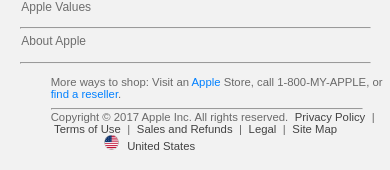
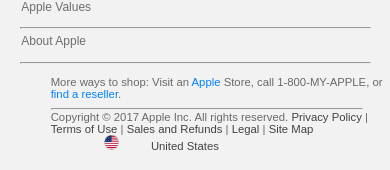
Before and after one commit to GabrielaSouza94/Projeto-WEB, a PHP site: page /home.html in a window 390 px wide. Shown: the part 1370-1540 px from the top of the page. Run offline with PHP 8.4, Linux system fonts and the light colour scheme.

Commit message:
Problemas na responsividade (não corrigidos)
Alterar foot 2  foot 3 : Problema na responsividade da imagem e do
rodapé.

```diff
--- a/HTML/CSS/home.css
+++ b/HTML/CSS/home.css
@@ -478,13 +478,9 @@ body {
 	text-decoration: underline;
 }
 
-.footer div img{
-	padding-left: 15%;
-	margin-top: 0%;
-}
 
 .foot1{
-	position: relative;
+	/*position: relative;*/
     text-align: left;
     font-size: 8.5pt;
     font-weight: normal;
@@ -497,7 +493,7 @@ body {
 }
 
 .foot2{
-	position: relative;
+	/*position: relative;*/
     text-align: left;
     font-size: 8.5pt;
     font-weight: normal;
@@ -511,6 +507,27 @@ body {
 	 padding-left: 1%;
 }
 
+.foot2 img{
+	padding-left: 15%;
+	margin-top: 0%;
+	padding-right: 7%;
+}
+
+.foot3{
+	position: relative;
+   /* text-align: left;*/
+    font-size: 8.5pt;
+    font-weight: normal;
+	color: #696969;
+	/*padding-left: 13%;*/
+}
+
+.foot3 > a{
+	 color: #424242;
+	/* padding-right: 1%;
+	 padding-left: 1%;*/
+}
+
 /*HR são as linhas usadas para separar os links */
 
 .hr1 {
@@ -522,3 +539,37 @@ body {
     	/*padding-left: 0.8%;
     	margin-right: 70%;*/
 }
+
+@media screen and (max-width: 995px) {
+	/*.footer div img{
+	margin-left: 0%;
+	margin-top: 0%;
+	}
+
+	.foot2{
+		float: left;
+		position: relative;
+		text-align: left;
+		font-size: 8.5pt;
+		font-weight: normal;
+		color: #696969;
+		/*padding-left: 3%;
+	}
+
+	.foot3{
+		position: relative;
+		float: left;
+		/* text-align: left;
+		font-size: 8.5pt;
+		font-weight: normal;
+		color: #696969;
+		/*padding-left: 5%;
+	}
+
+	/*hr1 é a linha entre o foot1 e o foot2
+	.hr1 {
+		display: none;
+    }*/
+}
+@media screen and (max-width: 875px) {}
+@media screen and (max-width: 340px) {}
--- a/HTML/home.html
+++ b/HTML/home.html
@@ -127,11 +127,23 @@
 		</div>
 
 		<div class="footer">
+
 			<div class="foot1">More ways to shop: Visit an <a href="#Apple">Apple</a> Store, call 1-800-MY-APPLE, or <a href="#find a reseller">find a reseller</a>.</div>
+
 			<!--<br/>--><div class="hr1"><hr /></div>
-			<div class="foot2">Copyright © 2017 Apple Inc. All rights reserved. <a href="#Privacy Policy">Privacy Policy</a> | <a href="#Terms of Use">Terms of Use</a> | <a href="#Sales and Refunds">Sales and Refunds</a> | <a href="#Legal ">Legal</a> | <a href="#Site Map">Site Map</a>  <img src="resources/images/usa.PNG" alt="USA flag" > <a href="#United States">  United States</a> </div>
+
+			<div class="foot2">Copyright © 2017 Apple Inc. All rights reserved.
+
+
+				<span class="foot3"><a href="#Privacy Policy">Privacy Policy</a> | <a href="#Terms of Use">Terms of Use</a> | <a href="#Sales and Refunds">Sales and Refunds</a> | <a href="#Legal ">Legal</a> | <a href="#Site Map">Site Map</a></span>
+
+				<img src="resources/images/usa.PNG" alt="USA flag" > <a href="#United States">  United States</a>
+
+			</div>
+
+
 		</div>
-
+		<br/>
 	</div>
 </body>
 </html>
```
